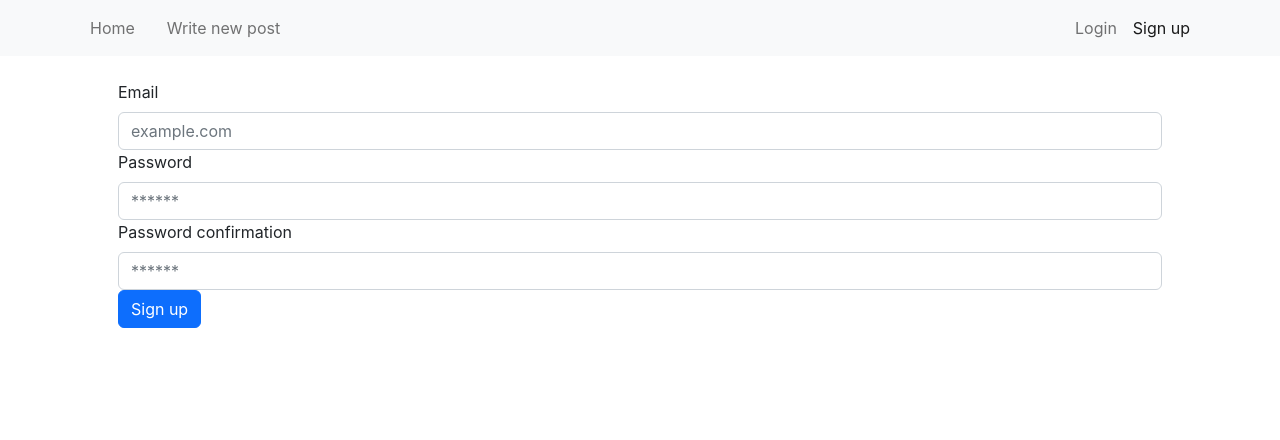
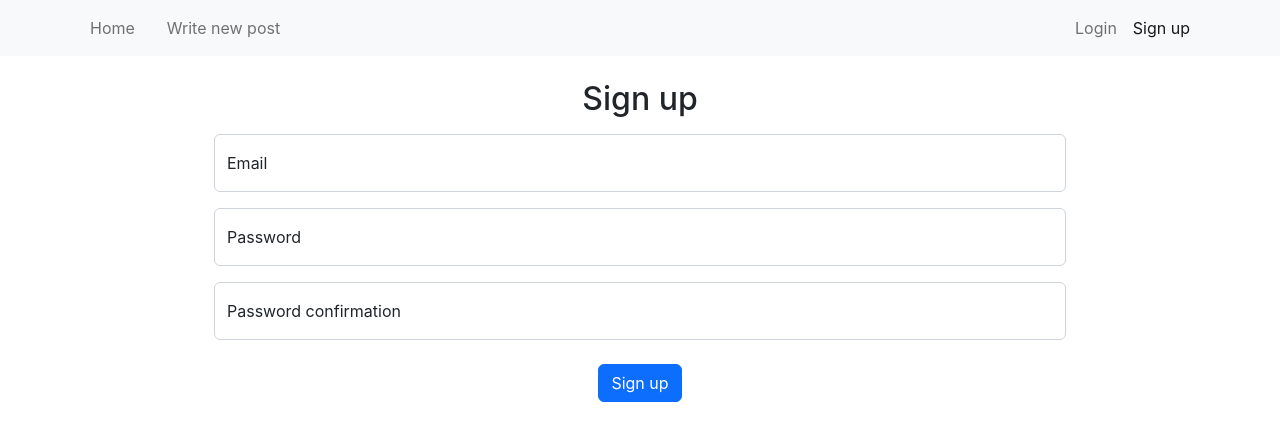
Before and after one commit to chanchanto/blog_app_frontend, a React (Create React App) app: page /signup in a window 1280 px wide. Shown: the top 440 px of the page. Built offline with nearby package versions, Linux system fonts and the light colour scheme; no server answers.

Commit message:
style add style for forms

```diff
--- a/src/pages/Login.js
+++ b/src/pages/Login.js
@@ -1,4 +1,4 @@
-import { Form, Button } from 'react-bootstrap';
+import { Form, Button, FloatingLabel } from 'react-bootstrap';
 import { useFormik } from 'formik';
 import * as Yup from 'yup';
 import authApi from '../api/authApi';
@@ -7,14 +7,15 @@ import { useNavigate } from "react-router-dom";
 
 const LoginSchema = Yup.object().shape({
   email: Yup.string()
-    .email('Invalid email')
-    .required('Required'),
+    .email('* Invalid email')
+    .required('* Required'),
   password: Yup.string()
-    .required('Required')
-    .min(8, 'Minimum 8 characters')
+    .required('* Required')
+    .min(8, '* Minimum 8 characters')
 });
 
 const Login = () => {
+  const pageTitle = 'Login'
   const store = useStore()
   const navigate = useNavigate()
 
@@ -48,8 +49,9 @@ const Login = () => {
 
   return (
     <Form onSubmit={formik.handleSubmit}>
-      <Form.Group>
-        <Form.Label>Email</Form.Label>
+      <h2 className="text-center">{pageTitle}</h2>
+      <Form.Group className="px-5 mx-5">
+        <FloatingLabel label="Email" className="mt-3">
           <Form.Control
             type="email"
             name="email"
@@ -59,12 +61,13 @@ const Login = () => {
             value={formik.values.email}
             className={formik.touched.email && formik.errors.email ? "has-error" : null}
           />
+        </FloatingLabel>
         {formik.touched.email && formik.errors.email ? (
-          <div className="error-message">{formik.errors.email}</div>
+          <div className="text-danger">{formik.errors.email}</div>
         ) : null}
       </Form.Group>
-      <Form.Group>
-        <Form.Label>Password</Form.Label>
+      <Form.Group className="px-5 mx-5">
+        <FloatingLabel label="Password" className="mt-3">
           <Form.Control
             type="password"
             name="password"
@@ -75,12 +78,15 @@ const Login = () => {
             className={formik.touched.password && formik.errors.password ? "has-error" : null}
             autoComplete="on"
           />
+        </FloatingLabel>
         {formik.touched.password && formik.errors.password ? (
-          <div className="error-message">{formik.errors.password}</div>
+          <div className="text-danger">{formik.errors.password}</div>
         ) : null}
       </Form.Group>
+      <div className="d-flex justify-content-center mt-3">
         <Button variant="primary" type="submit">Login</Button>
-    </Form>
+      </div>
+    </Form >
   );
 }
 
--- a/src/pages/Signup.js
+++ b/src/pages/Signup.js
@@ -1,4 +1,4 @@
-import { Form, Button } from 'react-bootstrap';
+import { Form, Button, FloatingLabel } from 'react-bootstrap';
 import { useFormik } from 'formik';
 import * as Yup from 'yup';
 import authApi from '../api/authApi';
@@ -6,17 +6,18 @@ import { useNavigate } from "react-router-dom";
 
 const SignupSchema = Yup.object().shape({
   email: Yup.string()
-    .email('Invalid email')
-    .required('Required'),
+    .email('* Invalid email')
+    .required('* Required'),
   password: Yup.string()
-    .required('Required')
-    .min(8, 'Minimum 8 characters'),
+    .required('* Required')
+    .min(8, '* Minimum 8 characters'),
   password_confirmation: Yup.string()
-    .required('Required')
-    .oneOf([Yup.ref('password')], 'Password\'s not match'),
+    .required('* Required')
+    .oneOf([Yup.ref('password')], '* Password\'s not match'),
 });
 
 const Signup = () => {
+  const pageTitle = 'Sign up'
   const navigate = useNavigate();
 
   const formik = useFormik({
@@ -42,8 +43,9 @@ const Signup = () => {
 
   return (
     <Form onSubmit={formik.handleSubmit}>
-      <Form.Group>
-        <Form.Label>Email</Form.Label>
+      <h2 className="text-center">{pageTitle}</h2>
+      <Form.Group className="px-5 mx-5">
+        <FloatingLabel label="Email" className="mt-3">
           <Form.Control
             type="email"
             name="email"
@@ -53,12 +55,13 @@ const Signup = () => {
             value={formik.values.email}
             className={formik.touched.name && formik.errors.name ? "has-error" : null}
           />
+        </FloatingLabel>
         {formik.touched.email && formik.errors.email ? (
-          <div className="error-message">{formik.errors.email}</div>
+          <div className="text-danger">{formik.errors.email}</div>
         ) : null}
       </Form.Group>
-      <Form.Group>
-        <Form.Label>Password</Form.Label>
+      <Form.Group className="px-5 mx-5">
+        <FloatingLabel label="Password" className="mt-3">
           <Form.Control
             type="password"
             name="password"
@@ -69,12 +72,13 @@ const Signup = () => {
             className={formik.touched.password && formik.errors.password ? "has-error" : null}
             autoComplete="on"
           />
+        </FloatingLabel>
         {formik.touched.password && formik.errors.password ? (
-          <div className="error-message">{formik.errors.password}</div>
+          <div className="text-danger">{formik.errors.password}</div>
         ) : null}
       </Form.Group>
-      <Form.Group>
-        <Form.Label>Password confirmation</Form.Label>
+      <Form.Group className="px-5 mx-5">
+        <FloatingLabel label="Password confirmation" className="mt-3">
           <Form.Control
             type="password"
             name="password_confirmation"
@@ -85,11 +89,14 @@ const Signup = () => {
             className={formik.touched.password_confirmation && formik.errors.password_confirmation ? "has-error" : null}
             autoComplete="on"
           />
+        </FloatingLabel>
         {formik.touched.password_confirmation && formik.errors.password_confirmation ? (
-          <div className="error-message">{formik.errors.password_confirmation}</div>
+          <div className="text-danger">{formik.errors.password_confirmation}</div>
         ) : null}
       </Form.Group>
+      <div className="d-flex justify-content-center mt-4">
         <Button variant="primary" type="submit">Sign up</Button>
+      </div>
     </Form>
   );
 }
--- a/src/pages/comments/components/CommentForm.js
+++ b/src/pages/comments/components/CommentForm.js
@@ -1,10 +1,10 @@
-import { Form, Button } from 'react-bootstrap';
+import { Form, Button, FloatingLabel } from 'react-bootstrap';
 import { useFormik } from 'formik';
 import * as Yup from 'yup';
 
 const CommentSchema = Yup.object().shape({
   body: Yup.string()
-    .required('Required')
+    .required('* Required')
 });
 
 const CommentForm = ({ comment, handleSubmit, toggleForm }) => {
@@ -26,6 +26,7 @@ const CommentForm = ({ comment, handleSubmit, toggleForm }) => {
   return (
     <Form onSubmit={formik.handleSubmit}>
       <Form.Group>
+        <FloatingLabel label="Your comment" className="mt-3">
           <Form.Control
             as="textarea"
             name="body"
@@ -36,8 +37,9 @@ const CommentForm = ({ comment, handleSubmit, toggleForm }) => {
             value={formik.values.body}
             className={formik.touched.body && formik.errors.body ? "has-error" : null}
           />
+        </FloatingLabel>
         {formik.touched.body && formik.errors.body ? (
-          <div className="error-message">{formik.errors.body}</div>
+          <div className="text-danger">{formik.errors.body}</div>
         ) : null}
       </Form.Group>
       <div className="d-flex justify-content-end pt-2">
--- a/src/pages/comments/components/CommentList.js
+++ b/src/pages/comments/components/CommentList.js
@@ -1,8 +1,11 @@
 import { Container } from "react-bootstrap";
 import Comment from "./CommentItem";
 import { NavLink } from "react-router-dom"
+import useStore from "../../../store";
 
 const CommentList = ({ postId, comments, handleEdit, handleDelete }) => {
+  const store = useStore()
+
   return (
     <Container className="p-0">
       {comments && comments.length
@@ -16,7 +19,14 @@ const CommentList = ({ postId, comments, handleEdit, handleDelete }) => {
               key={comment.id} />
           )
         })
-        : <p>No comment yet. <NavLink to="/Login">Login</NavLink> to post your comments.</p>
+        : (<p className="mb-5">
+          No comment yet.
+          {
+            store.isLoggedIn
+            ? null
+            : <span> <NavLink to="/Login">Login</NavLink> to post your comments.</span>
+          }
+        </p>)
       }
     </Container>
   );
--- a/src/pages/layouts/Header.js
+++ b/src/pages/layouts/Header.js
@@ -38,8 +38,8 @@ const Header = () => {
             {store.isLoggedIn
               ? (
                 <NavDropdown title={store.currentUser.email}>
-                  <NavDropdown.Item as={Link} to="">Profile</NavDropdown.Item>
-                  <NavDropdown.Divider />
+                  {/* <NavDropdown.Item as={Link} to="">Profile</NavDropdown.Item>
+                  <NavDropdown.Divider /> */}
                   <NavDropdown.Item
                     as={Link}
                     onClick={handleLogout}
--- a/src/pages/posts/PostDetails.js
+++ b/src/pages/posts/PostDetails.js
@@ -67,10 +67,10 @@ const PostDetails = () => {
               : null}
           </Col>
         </Row>
-        <Row>
+        <Row className="text-black-50">
           <Col>{post.user?.email}</Col>
         </Row>
-        <Row>
+        <Row className="text-black-50">
           <Col>
             <span>posted {moment(post.created_at).fromNow()}</span>
             {post.updated_at > post.created_at
--- a/src/pages/posts/components/PostForm.js
+++ b/src/pages/posts/components/PostForm.js
@@ -1,4 +1,4 @@
-import { Form, Button } from 'react-bootstrap';
+import { Form, Button, FloatingLabel } from 'react-bootstrap';
 import { useFormik } from 'formik';
 import * as Yup from 'yup';
 import { useNavigate } from "react-router-dom";
@@ -7,13 +7,14 @@ import useStore from '../../../store';
 
 const PostSchema = Yup.object().shape({
   title: Yup.string()
-    .required('Required'),
+    .required('* Required'),
   content: Yup.string()
-    .required('Required'),
-  tags: Yup.string()
+    .required('* Required'),
+  // tags: Yup.string()
 });
 
 const PostForm = ({ post }) => {
+  const pageTitle = 'Write new post'
   const store = useStore()
   const navigate = useNavigate()
 
@@ -45,8 +46,9 @@ const PostForm = ({ post }) => {
 
   return (
     <Form onSubmit={formik.handleSubmit}>
+      <h2 className="text-center">{pageTitle}</h2>
       <Form.Group>
-        <Form.Label>Title</Form.Label>
+        <FloatingLabel label="Title" className="mt-3">
           <Form.Control
             type="text"
             name="title"
@@ -56,27 +58,30 @@ const PostForm = ({ post }) => {
             value={formik.values.title}
             className={formik.touched.title && formik.errors.title ? "has-error" : null}
           />
+        </FloatingLabel>
         {formik.touched.title && formik.errors.title ? (
-          <div className="error-message">{formik.errors.title}</div>
+          <div className="text-danger">{formik.errors.title}</div>
         ) : null}
       </Form.Group>
       <Form.Group>
-        <Form.Label>Content</Form.Label>
+        <FloatingLabel label="Content" className="mt-3">
           <Form.Control
-          type="text"
+            as="textarea"
             name="content"
-          placeholder="Content"
+            placeholder="Your new comment"
+            style={{ height: "200px" }}
             onChange={formik.handleChange}
             onBlur={formik.handleBlur}
             value={formik.values.content}
             className={formik.touched.content && formik.errors.content ? "has-error" : null}
             autoComplete="on"
           />
+        </FloatingLabel>
         {formik.touched.content && formik.errors.content ? (
-          <div className="error-message">{formik.errors.content}</div>
+          <div className="text-danger">{formik.errors.content}</div>
         ) : null}
       </Form.Group>
-      <Form.Group>
+      {/* <Form.Group>
         <Form.Label>Tags</Form.Label>
         <Form.Control
           type="text"
@@ -88,12 +93,14 @@ const PostForm = ({ post }) => {
           className={formik.touched.tags && formik.errors.tags ? "has-error" : null}
         />
         {formik.touched.tags && formik.errors.tags ? (
-          <div className="error-message">{formik.errors.tags}</div>
+          <div className="text-danger">{formik.errors.tags}</div>
         ) : null}
-      </Form.Group>
+      </Form.Group> */}
+      <div className="d-flex justify-content-center mt-4">
         <Button variant="primary" type="submit">
           {post ? 'Edit post' : 'Create new post'}
         </Button>
+      </div>
     </Form>
   );
 }
--- a/src/pages/posts/components/PostItem.js
+++ b/src/pages/posts/components/PostItem.js
@@ -31,7 +31,7 @@ const PostItem = ({ post }) => {
             basedOn="letters"
           />
         </div>
-        <Row>
+        <Row className="text-black-50">
           <Col>{post.user.email}</Col>
           <Col className="text-end">
             {moment(post.created_at).fromNow()}
```
Lines whose indentation alone changed are shown as unchanged.
